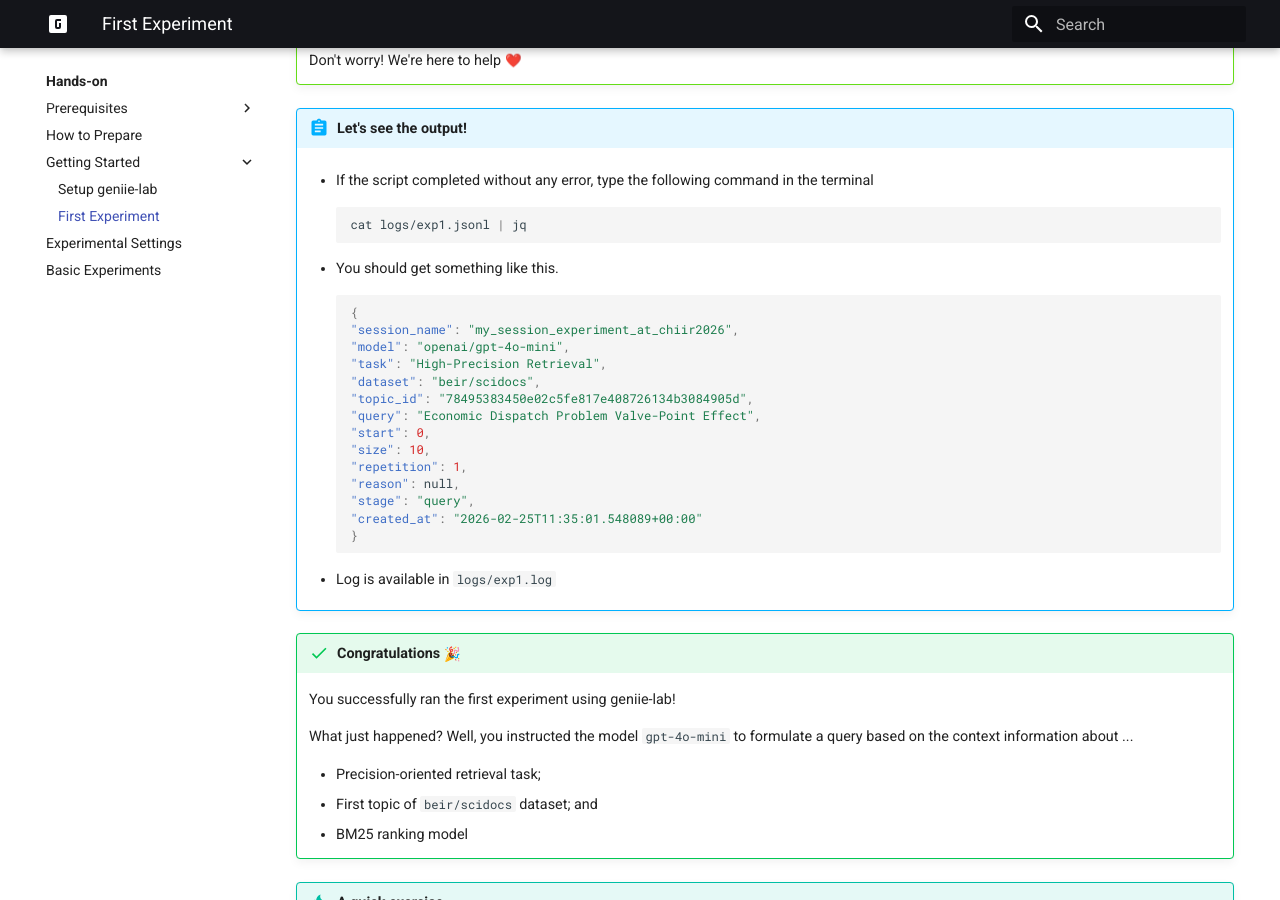
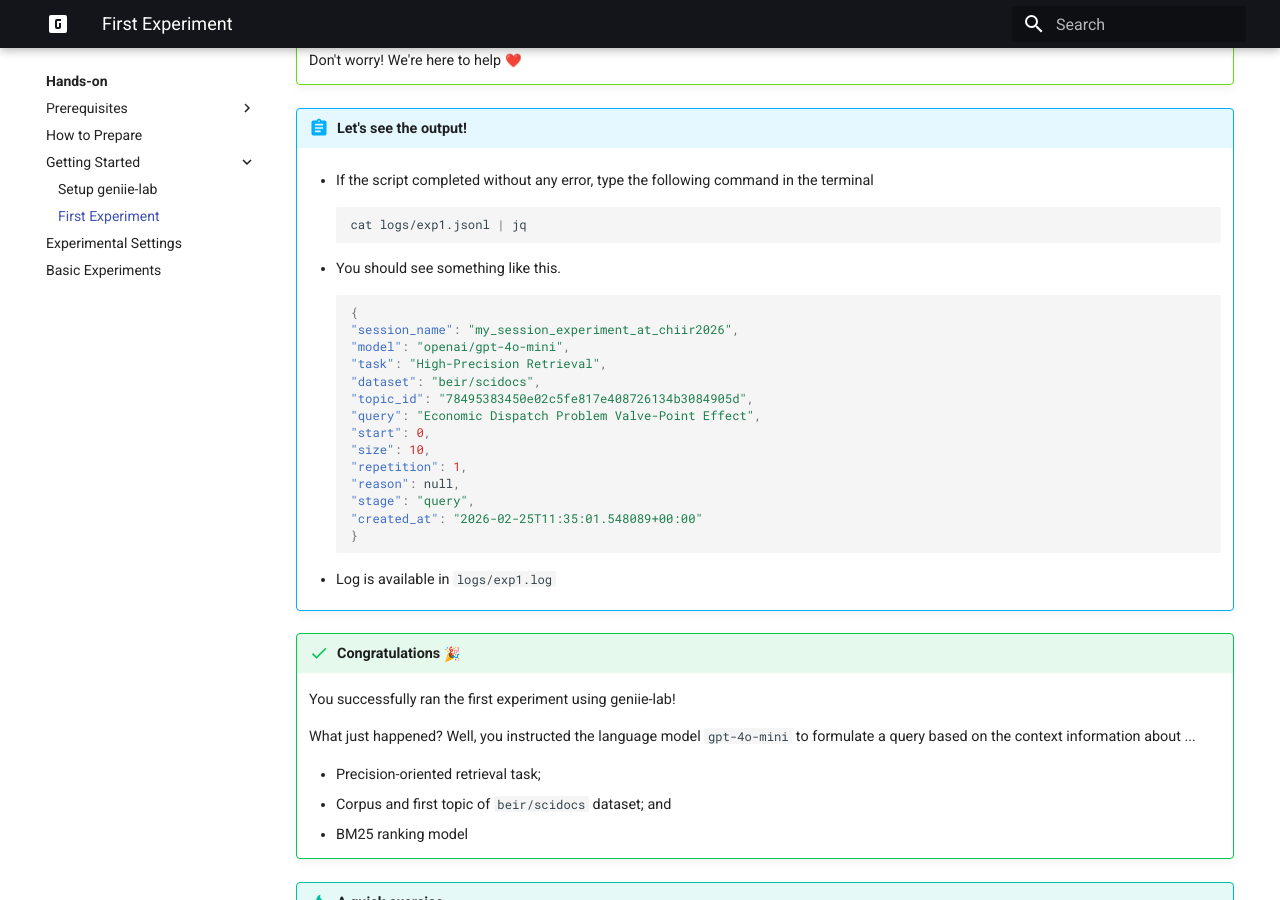
Before and after one commit to geniie-lab/chiir2026, an MkDocs documentation site: the page built from docs/handson/getting_started/first_experiment.md, in a window 1280 px wide and 900 px high, scrolled down 645 px. Built offline with MkDocs 1.6.1 and Material for MkDocs 9.7.7, drawn with Linux system fonts in a browser that asks for light colours; emoji names are drawn with the system emoji font.

Commit message:
Minor changes

````diff
--- a/docs/handson/getting_started/first_experiment.md
+++ b/docs/handson/getting_started/first_experiment.md
@@ -35,7 +35,7 @@ hide:
         cat logs/exp1.jsonl | jq
         ```
 
-    -  You should get something like this.
+    -  You should see something like this.
 
         ```json
         {
@@ -60,10 +60,10 @@ hide:
 
     You successfully ran the first experiment using geniie-lab!
 
-    What just happened? Well, you instructed the model `gpt-4o-mini` to formulate a query based on the context information about ...
+    What just happened? Well, you instructed the language model `gpt-4o-mini` to formulate a query based on the context information about ...
 
     - Precision-oriented retrieval task;
-    - First topic of `beir/scidocs` dataset; and
+    - Corpus and first topic of `beir/scidocs` dataset; and
     - BM25 ranking model
 
 !!! tip "A quick exercise"
````
Also changed, not shown: docs/handson/getting_started/setup_geniielab.md (+3 -3 lines), docs/handson/howto_prepare/index.md (+1 -1 lines).
